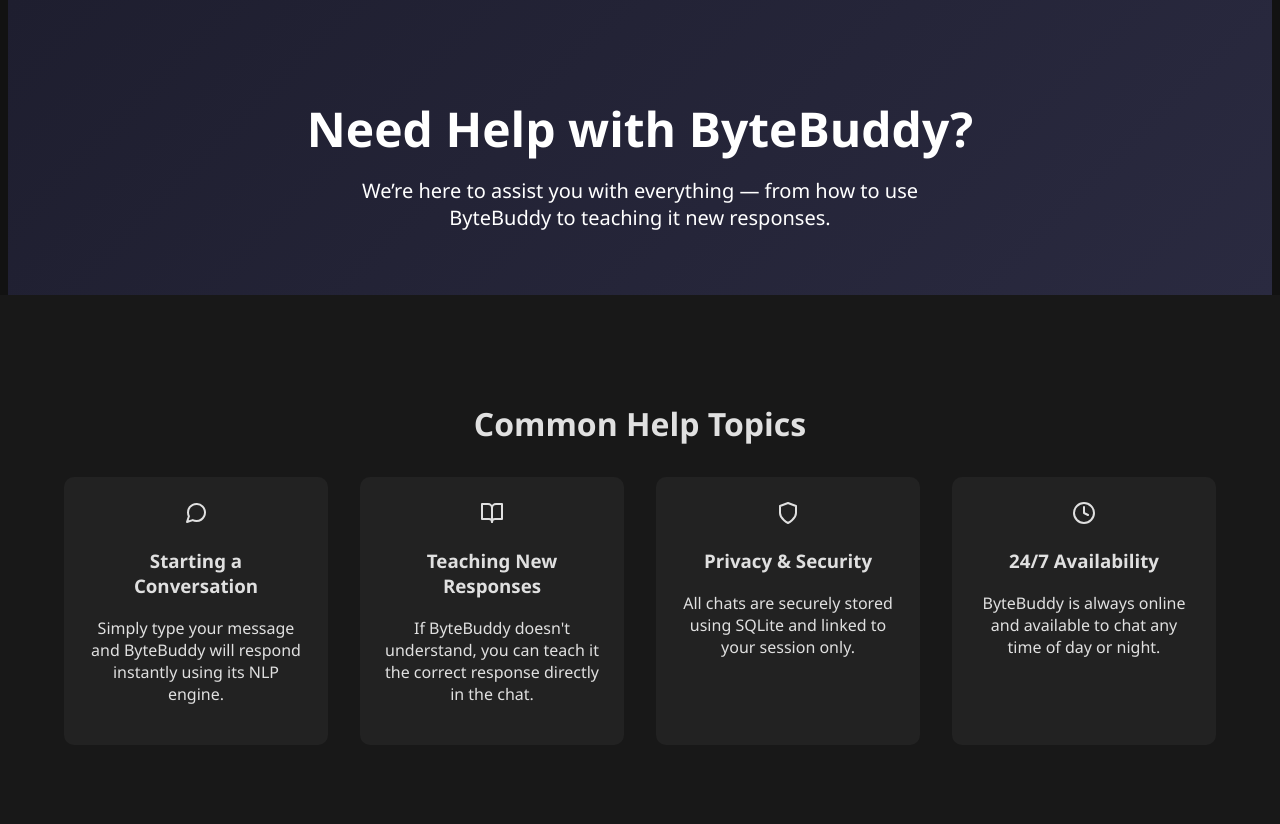
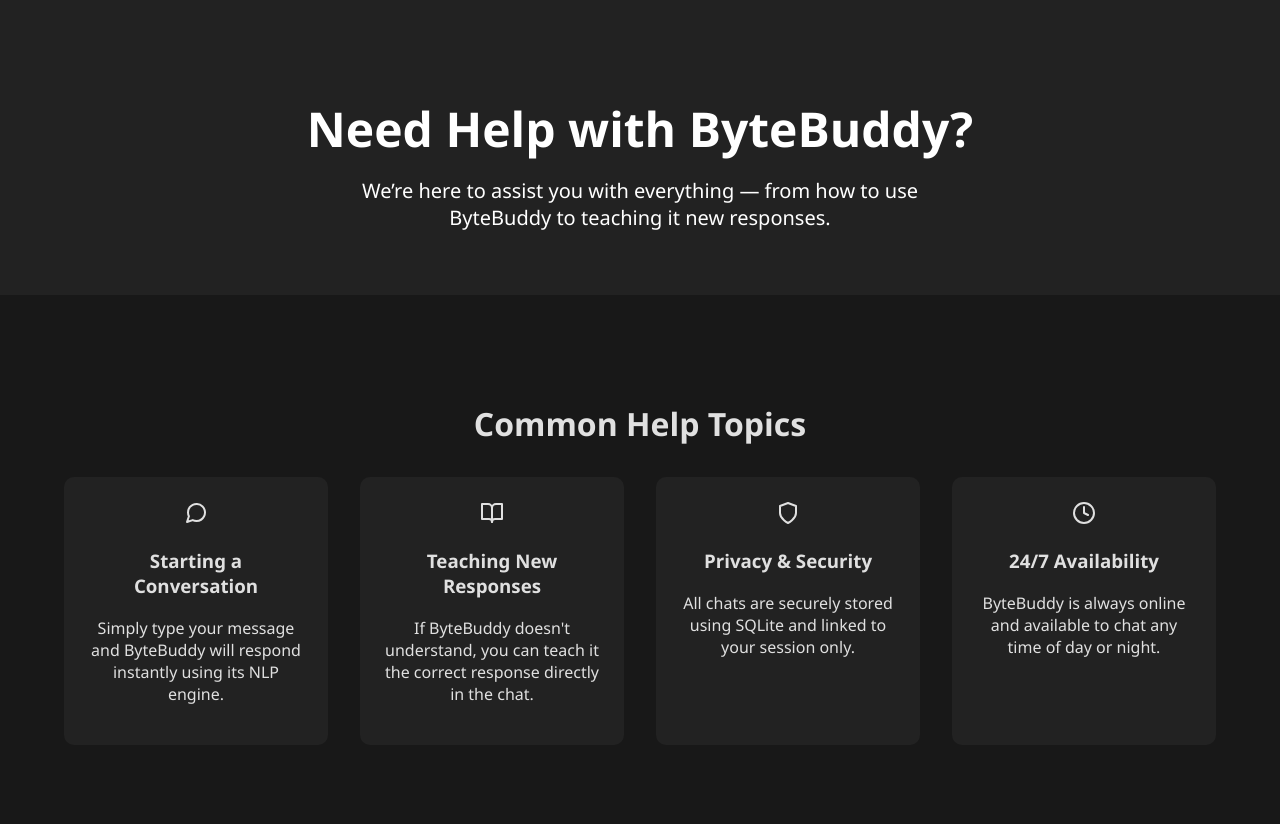
Before and after one commit to SagarDubey10/ByteBuddy, a Flask app: page /help in a window 1280 px wide. Shown: the top 824 px of the page. Run offline with Flask 3, Linux system fonts and the light colour scheme.

Commit message:
Worked on Help Page

```diff
--- a/ByteBuddy/static/styles/help.css
+++ b/ByteBuddy/static/styles/help.css
@@ -1,7 +1,7 @@
 body {
     margin: 0;
     font-family: 'Segoe UI', Tahoma, Geneva, Verdana, sans-serif;
-    background-color: #121212;
+    background-color: #222;
     color: #e0e0e0;
 }
 
@@ -12,7 +12,7 @@ body {
 }
 
 .hero-full {
-    background: linear-gradient(135deg, #1e1e2f, #2a2a40);
+    background: linear-gradient(135deg, #222, #222);
     padding: 4rem 2rem;
     text-align: center;
     color: #ffffff;
```
Also changed, not shown: byte_buddy.db, 1 other file.
